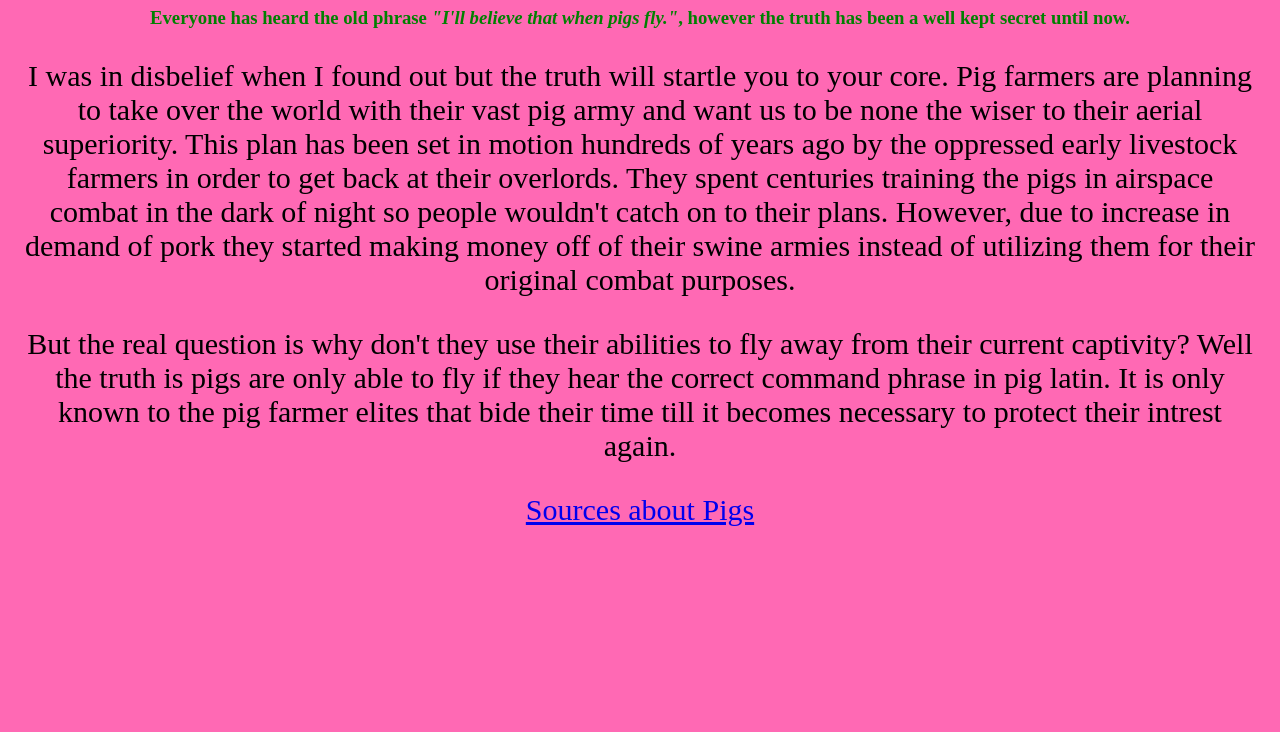
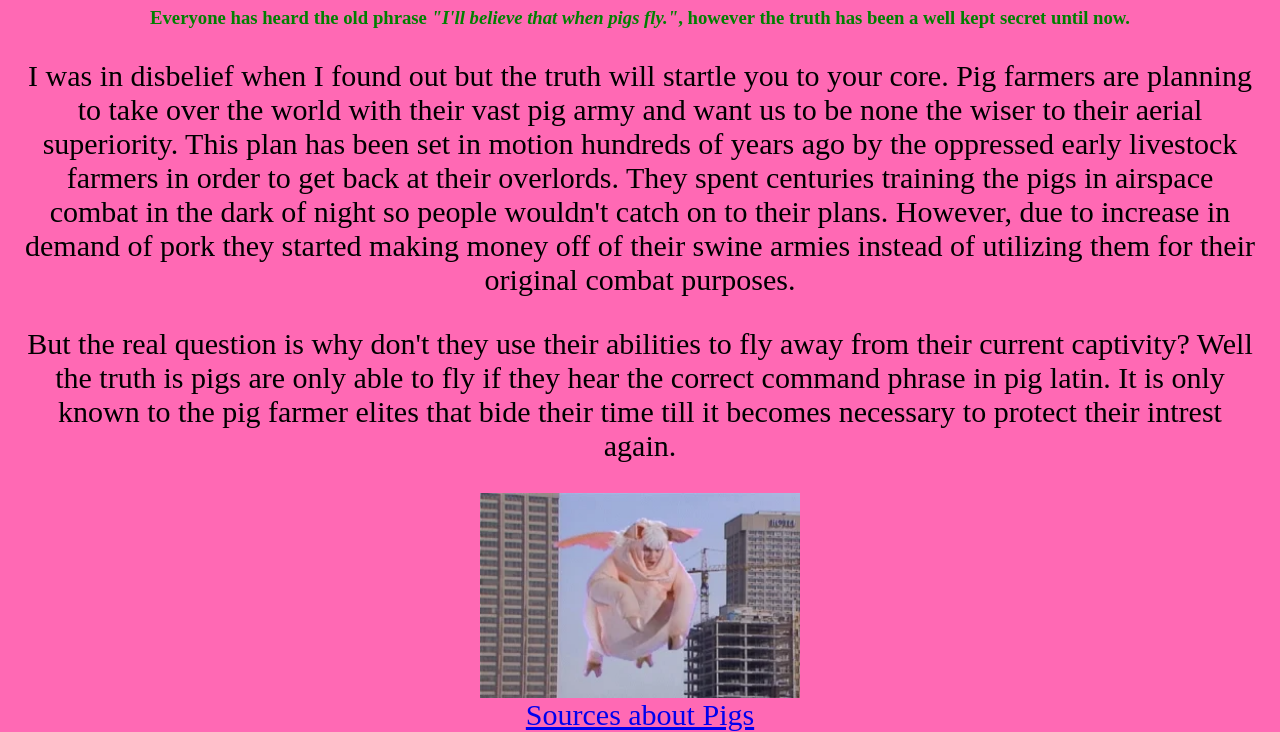
Before and after one commit to feremore/html-me-something, a plain HTML site: page index.html in a window 1280 px wide. Shown: the part 386-1118 px from the top of the page. Before the commit the page ends 913 px from the top, so only its background shows below. Drawn offline with Linux system fonts and the light colour scheme.

Commit message:
final commit 3

```diff
--- a/index.html
+++ b/index.html
@@ -19,7 +19,9 @@
                         However, due to increase in demand of pork they started making money off of their swine armies instead of utilizing them for their original combat purposes. </p>
                     <p class= "center">But the real question is why don't they use their abilities to fly away from their current captivity? Well the truth is pigs are only able to fly if they hear the correct command phrase in pig latin. It is only known to the pig farmer elites that bide their time till it becomes necessary to protect their intrest again.
                     </p>
+
             </article>
+            <img class= "center-image" src= "images/disturbing-pig.webp" alt= "flying man pig"/>
         </main>
     </body>
 
```
Also changed, not shown: images/disturbing-pig.webp (added).
